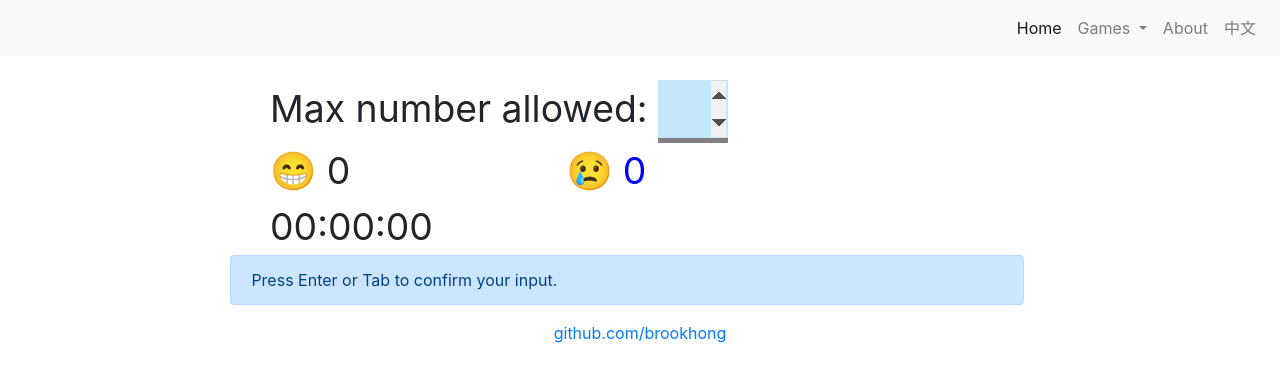
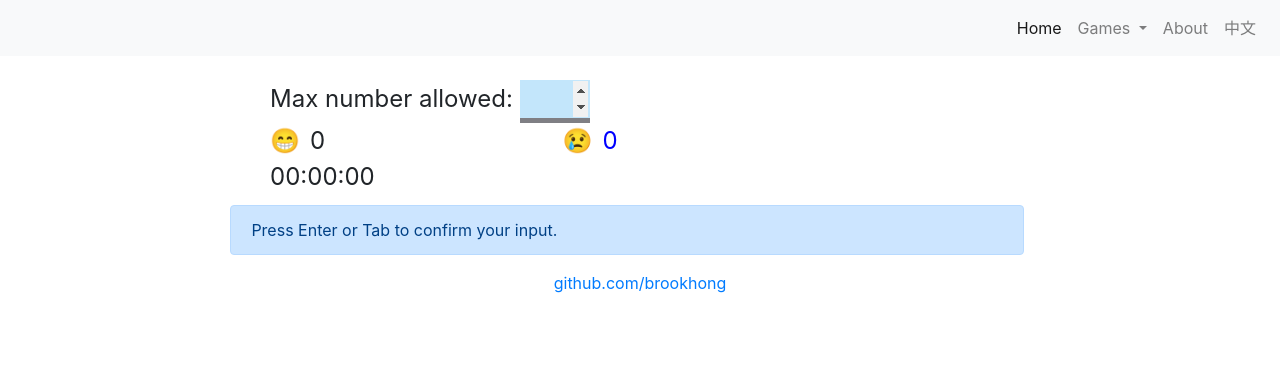
Before and after one commit to brookhong/brookhong.github.io, a Jekyll site: the page built from math4pupil.html, in a window 1280 px wide. Shown: the top 382 px of the page. Built offline with Jekyll 4.4.1, drawn with Linux system fonts in a browser that asks for light colours.

```diff
--- a/assets/js/math4pupil.js
+++ b/assets/js/math4pupil.js
@@ -101,6 +101,9 @@ require(
                 this.$el.html(this.navTemplate(this.data));
                 this.$el.find('input').focus();
             },
+            disableInput: function(f) {
+                this.$el.find('input').attr('readonly', f);
+            },
             start: function() {
                 this.max = null;
                 this.$el.html(this.setTemplate(this.data));
@@ -132,10 +135,12 @@ require(
                 mathResult.attributes.timing = new Date(lapse).toISOString().substr(11, 8);
                 mathResult.trigger('change', {});
             }, 1000);
+            math4Pupil.disableInput(false);
         });
         mathResult.on('pause', function(data) {
             this.pause = new Date().getTime();
             clearInterval(this.timer);
+            math4Pupil.disableInput(true);
         });
         mathResult.on('change', function(data) {
             if (data.credit > 0) {
--- a/math4pupil.html
+++ b/math4pupil.html
@@ -5,9 +5,9 @@ title: Simple math for pupil
 
 <style>
 #mathContentWraper {
-    font-size: 28pt;
+    font-size: 18pt;
     width: 90%;
-    margin: 0 5%;
+    margin: 10px 5%;
 }
 #mathContent input {
     outline: none;
```
